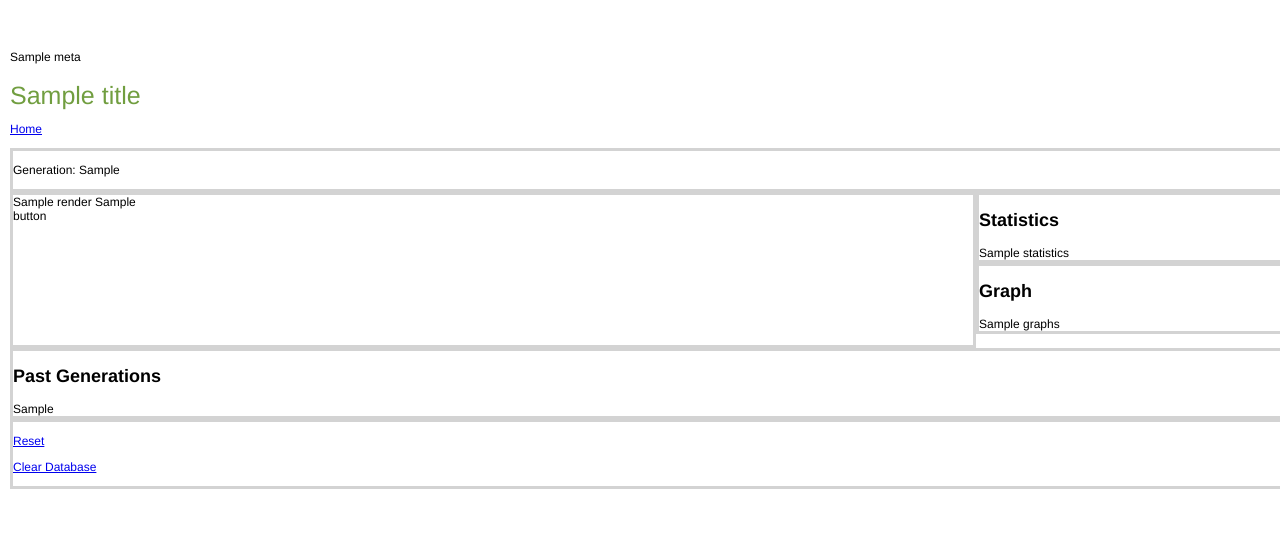
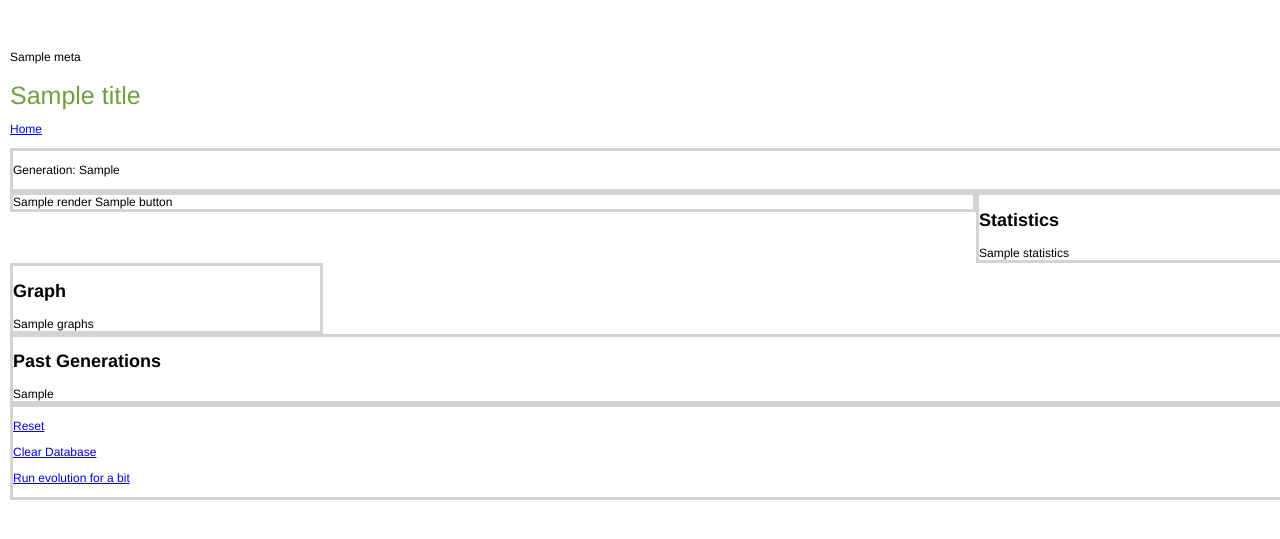
Before and after one commit to hashbangcode/Webolution-Demo, a PHP site: the page made by templates/dashboard.twig in a window 1280 px wide. Shown: the top 539 px of the page. Run offline with PHP 8.4, Linux system fonts and the light colour scheme; the template is opened without the code that fills it: most values are stand-ins (such as "Sample title", 1, 10 or a date in 2020); some libraries are stand-ins or nearby versions.

Commit message:
Updated the dashboard.twig file to tweak some styles and links.

```diff
--- a/templates/dashboard.twig
+++ b/templates/dashboard.twig
@@ -6,6 +6,7 @@
         <title>Webolution</title>
         <link href="/css/styles.css" rel="stylesheet" type="text/css">
         <style>
+
             #current-generation {
                 border-color: lightgray;
                 border-style: solid;
@@ -56,10 +57,14 @@
 
             .individual {
                 float:left;
-                width: 150px;
-                height: 150px;
+
             }
+
             .individual img {
+                float: left;
+            }
+
+            .individual iframe {
                 float: left;
             }
 
@@ -132,6 +137,7 @@
 
         <p><a href="/{{ route_name }}/reset">Reset</a></p>
         <p><a href="/{{ route_name }}/clear_database">Clear Database</a></p>
+        <p><a href="/{{ route_name }}/run">Run evolution for a bit</a></p>
     </div>
 
     </body>
```
